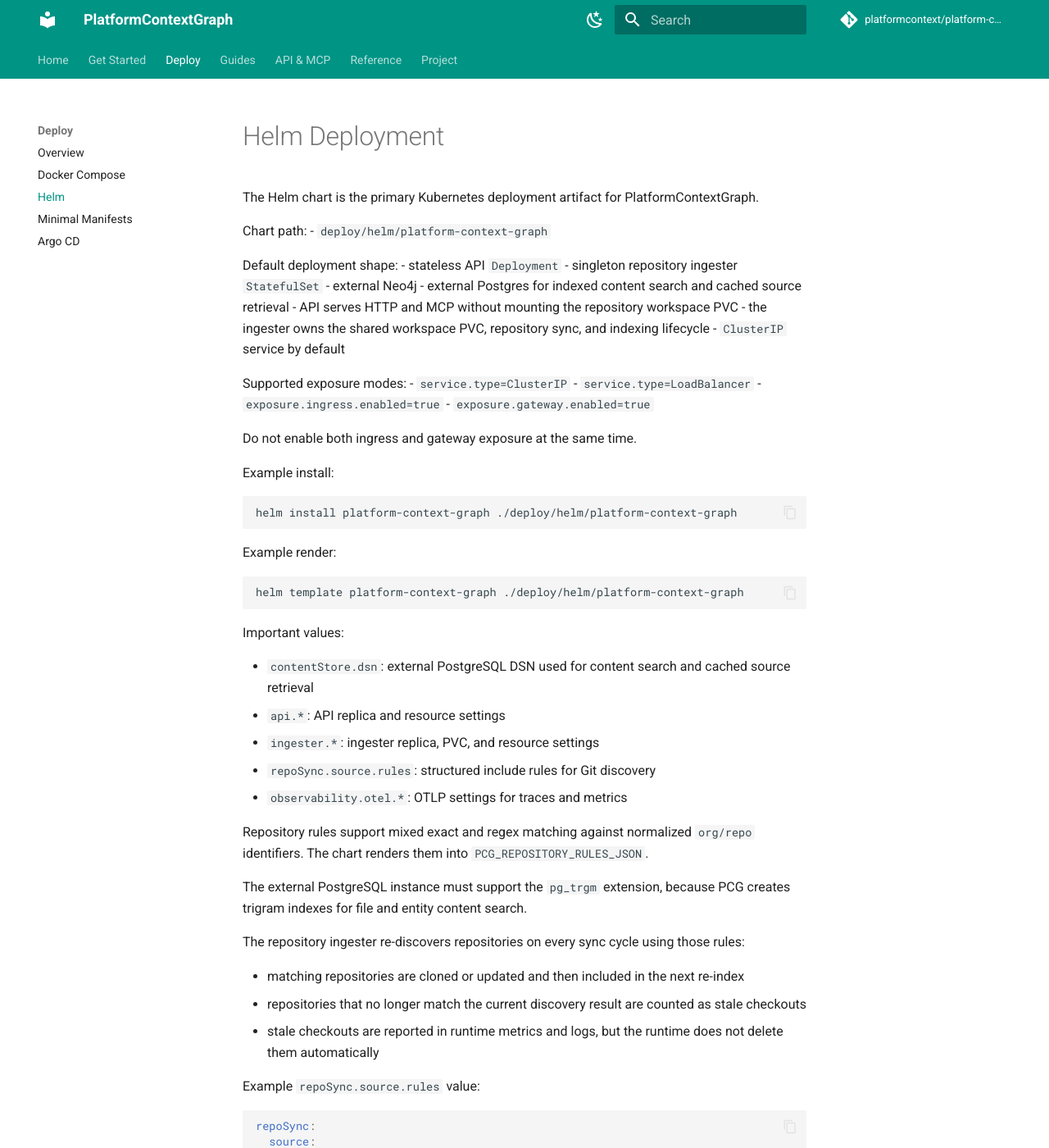
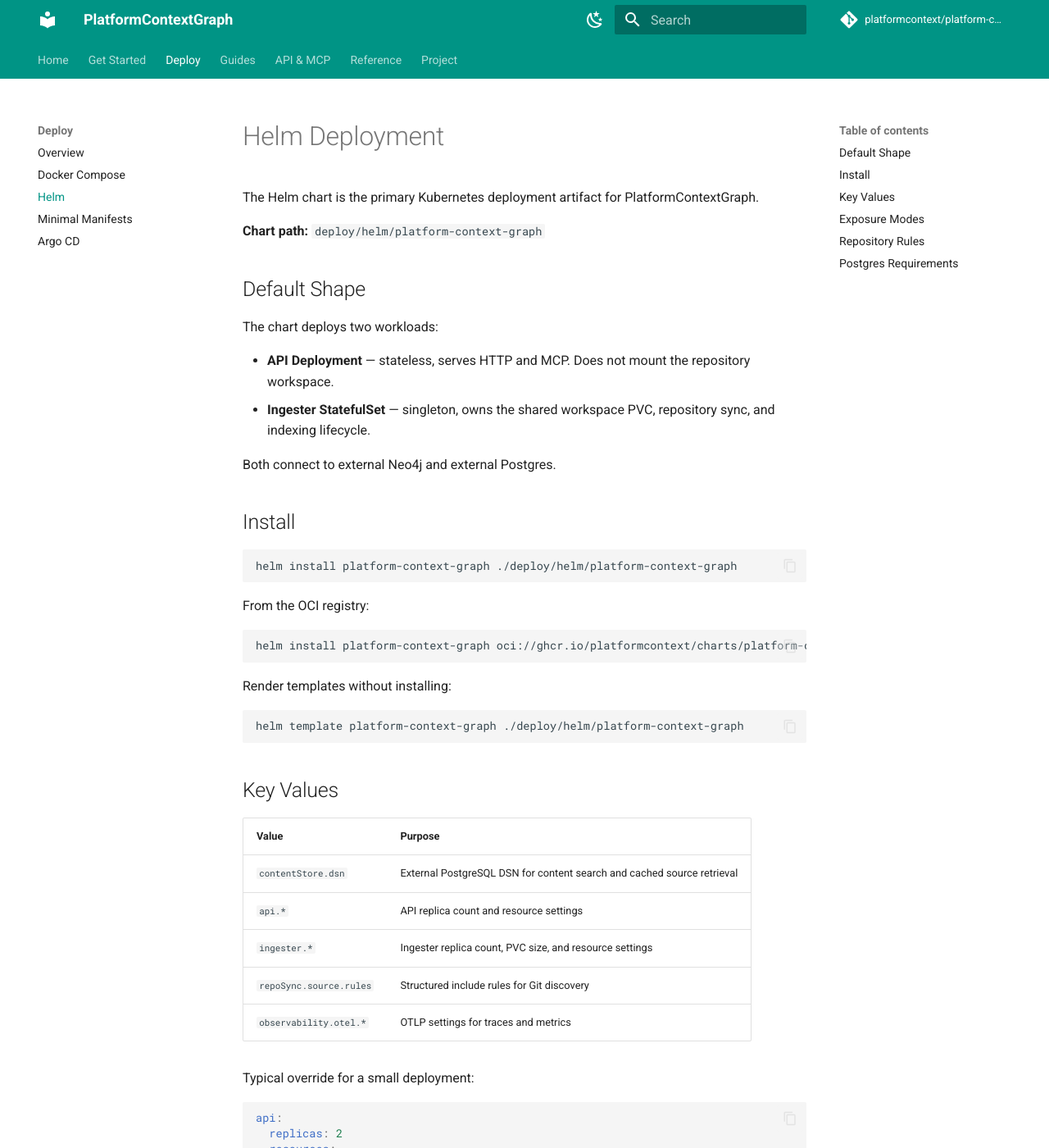
Before and after one commit to platformcontext/platform-context-graph, an MkDocs documentation site: the page built from docs/docs/deployment/helm.md, in a window 1280 px wide and 1400 px high. Shown: the whole window at 82% size. Built offline with MkDocs 1.6.1 and Material for MkDocs 9.7.7, drawn with Linux system fonts in a browser that asks for light colours; comment, search, counter and statistics services are not loaded; some of the changed text lies outside the part shown.

Commit message:
docs: revise deployment pages
- overview.md: remove historical "what this replaces" section
- helm.md: restructure into clear subsections with value table and examples
- argocd.md: add minimal ApplicationSet example

````diff
--- a/docs/docs/deployment/helm.md
+++ b/docs/docs/deployment/helm.md
@@ -2,57 +2,81 @@
 
 The Helm chart is the primary Kubernetes deployment artifact for PlatformContextGraph.
 
-Chart path:
-- `deploy/helm/platform-context-graph`
+**Chart path:** `deploy/helm/platform-context-graph`
 
-Default deployment shape:
-- stateless API `Deployment`
-- singleton repository ingester `StatefulSet`
-- external Neo4j
-- external Postgres for indexed content search and cached source retrieval
-- API serves HTTP and MCP without mounting the repository workspace PVC
-- the ingester owns the shared workspace PVC, repository sync, and indexing lifecycle
-- `ClusterIP` service by default
+## Default Shape
 
-Supported exposure modes:
-- `service.type=ClusterIP`
-- `service.type=LoadBalancer`
-- `exposure.ingress.enabled=true`
-- `exposure.gateway.enabled=true`
+The chart deploys two workloads:
 
-Do not enable both ingress and gateway exposure at the same time.
+- **API Deployment** — stateless, serves HTTP and MCP. Does not mount the repository workspace.
+- **Ingester StatefulSet** — singleton, owns the shared workspace PVC, repository sync, and indexing lifecycle.
 
-Example install:
+Both connect to external Neo4j and external Postgres.
+
+## Install
 
 ```bash
 helm install platform-context-graph ./deploy/helm/platform-context-graph
 ```
 
-Example render:
+From the OCI registry:
+
+```bash
+helm install platform-context-graph oci://ghcr.io/platformcontext/charts/platform-context-graph
+```
+
+Render templates without installing:
 
 ```bash
 helm template platform-context-graph ./deploy/helm/platform-context-graph
 ```
 
-Important values:
+## Key Values
 
-- `contentStore.dsn`: external PostgreSQL DSN used for content search and cached source retrieval
-- `api.*`: API replica and resource settings
-- `ingester.*`: ingester replica, PVC, and resource settings
-- `repoSync.source.rules`: structured include rules for Git discovery
-- `observability.otel.*`: OTLP settings for traces and metrics
+| Value | Purpose |
+| :--- | :--- |
+| `contentStore.dsn` | External PostgreSQL DSN for content search and cached source retrieval |
+| `api.*` | API replica count and resource settings |
+| `ingester.*` | Ingester replica count, PVC size, and resource settings |
+| `repoSync.source.rules` | Structured include rules for Git discovery |
+| `observability.otel.*` | OTLP settings for traces and metrics |
 
-Repository rules support mixed exact and regex matching against normalized `org/repo` identifiers. The chart renders them into `PCG_REPOSITORY_RULES_JSON`.
+Typical override for a small deployment:
 
-The external PostgreSQL instance must support the `pg_trgm` extension, because PCG creates trigram indexes for file and entity content search.
+```yaml
+api:
+  replicas: 2
+  resources:
+    requests:
+      cpu: 250m
+      memory: 512Mi
 
-The repository ingester re-discovers repositories on every sync cycle using those rules:
+ingester:
+  resources:
+    requests:
+      cpu: 500m
+      memory: 1Gi
+  persistence:
+    size: 20Gi
 
-- matching repositories are cloned or updated and then included in the next re-index
-- repositories that no longer match the current discovery result are counted as stale checkouts
-- stale checkouts are reported in runtime metrics and logs, but the runtime does not delete them automatically
+contentStore:
+  dsn: postgresql://pcg:secret@postgres:5432/pcg
+```
 
-Example `repoSync.source.rules` value:
+## Exposure Modes
+
+The chart defaults to `ClusterIP`. Four exposure options are available:
+
+- `service.type=ClusterIP` (default)
+- `service.type=LoadBalancer`
+- `exposure.ingress.enabled=true`
+- `exposure.gateway.enabled=true` (Gateway API HTTPRoute)
+
+Do not enable both ingress and gateway at the same time.
+
+## Repository Rules
+
+The ingester discovers and filters repositories using structured rules. Rules match against normalized `org/repo` identifiers and support both exact and regex patterns.
 
 ```yaml
 repoSync:
@@ -61,3 +85,16 @@
       - exact: platformcontext/platform-context-graph
       - regex: platformcontext/(payments|orders)-.*
 ```
+
+The chart renders these into `PCG_REPOSITORY_RULES_JSON`.
+
+On each sync cycle the ingester:
+
+1. Re-evaluates the configured rules against available repositories
+2. Clones or updates matching repositories
+3. Re-indexes the workspace
+4. Reports stale checkouts (repos that no longer match) in metrics and logs — but does not delete them automatically
+
+## Postgres Requirements
+
+The external PostgreSQL instance must support the `pg_trgm` extension. PCG creates trigram indexes for file and entity content search.
````
Also changed, not shown: docs/docs/deployment/argocd.md (+47 -11 lines), docs/docs/deployment/overview.md (+0 -4 lines).
